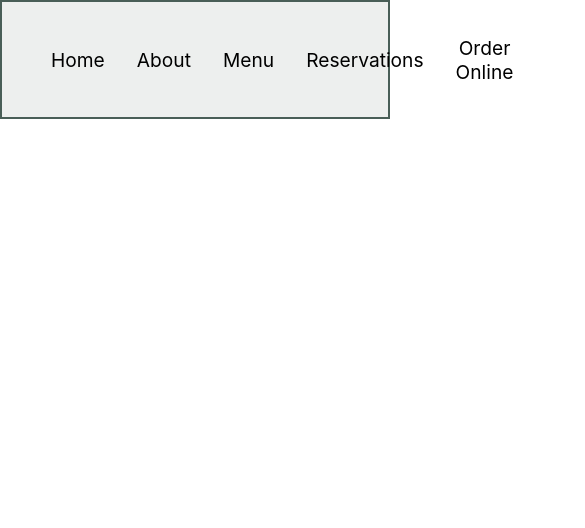
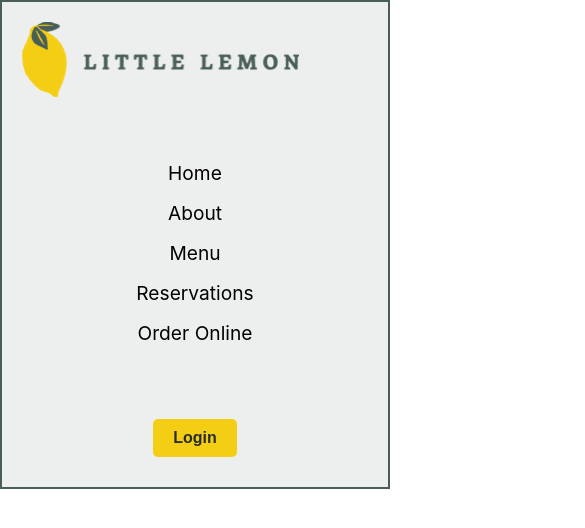
Before and after one commit to vetacode/Front-End-Developer-Capstone, a React (Create React App) app: page / in a window 390 px wide. Shown: the top 528 px of the page, 585 px wide, since content can reach past the window. Built offline with nearby package versions, Linux system fonts and the light colour scheme.

Commit message:
slightly responsive

```diff
--- a/src/App.css
+++ b/src/App.css
@@ -1,23 +1,23 @@
+* {
+  margin: 0;
+  padding: 0;
+  box-sizing: border-box;
+}
+
 .App {
   text-align: center;
 }
 
 .App-logo {
   pointer-events: none;
+  margin-right: auto;
 }
-
-/* @media (prefers-reduced-motion: no-preference) {
-  .App-logo {
-    animation: App-logo-spin infinite 20s linear;
-  }
-} */
 
 .App-header {
   background-color: #edefee;
   display: flex;
   align-items: center;
-  justify-content: center;
-  /* font-size: calc(10px + 2vmin); */
+  justify-content: space-between;
   color: white;
   gap: 4rem;
   padding: 20px;
@@ -26,10 +26,23 @@
 
 nav {
   display: flex;
-  justify-content: center;
-  align-items: center;
-  gap: 2rem;
+  /* justify-content: center; */
+  /* align-items: center; */
+  gap: 3rem;
   color: #495e57;
+  flex-wrap: wrap;
+}
+
+@media (max-width: 768px) {
+  .App-header {
+    flex-direction: column;
+    align-items: center;
+  }
+
+  nav {
+    flex-direction: column;
+    gap: 1rem;
+  }
 }
 
 ul {
@@ -75,19 +88,6 @@ li {
   margin: 0 10px;
 }
 
-.App-link {
-  color: #61dafb;
-}
-
-@keyframes App-logo-spin {
-  from {
-    transform: rotate(0deg);
-  }
-  to {
-    transform: rotate(360deg);
-  }
-}
-
 .container {
   display: grid;
   /* grid-template-columns: 100px 100px 100px; */
--- a/src/components/BookingPage.js
+++ b/src/components/BookingPage.js
@@ -1,5 +1,38 @@
-import React from 'react';
+import { useState } from 'react';
 
 export const BookingPage = () => {
   return <div>Reservation Page</div>;
 };
+
+export const BookingForm = () => {
+  const [availableTimes, setAvailableTimes] = useState([]);
+  const [guests, setGuests] = useState(2);
+  const [occasion, setOccasion] = useState('Birthday');
+
+  return (
+    <div>
+      <h1>BookingForm</h1>
+      <div>
+        <label>Date:</label>
+        <input type='date' />
+        <select value={availableTimes} onChange={(e) => setAvailableTimes(e)} />
+      </div>
+      <div>
+        <label>Guests:</label>
+        <input
+          type='number'
+          value={guests}
+          onChange={(e) => setGuests(e.target.value)}
+        />
+      </div>
+      <div>
+        <label>Occasion:</label>
+        <select value={occasion} onChange={(e) => setOccasion(e.target.value)}>
+          <option value='Birthday'>Birthday</option>
+          <option value='Anniversary'>Anniversary</option>
+        </select>
+      </div>
+      a
+    </div>
+  );
+};
--- a/src/components/Home.js
+++ b/src/components/Home.js
@@ -9,7 +9,7 @@ function Home() {
         <div className='home-content'>
           <img src={logo} height={200} width={200} alt='logo' />
           <p>
-            This is the homepage of FiqrieRahman Company Ltd. on React
+            This is the homepage of Little Lemon Company Ltd. on React
             application.
           </p>
         </div>
```
